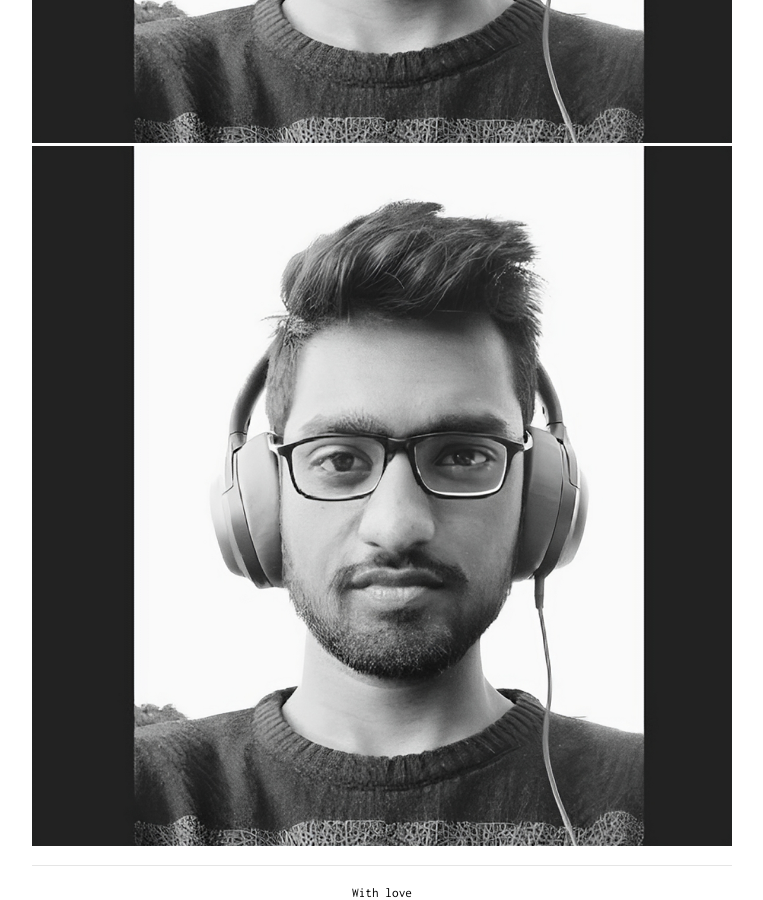
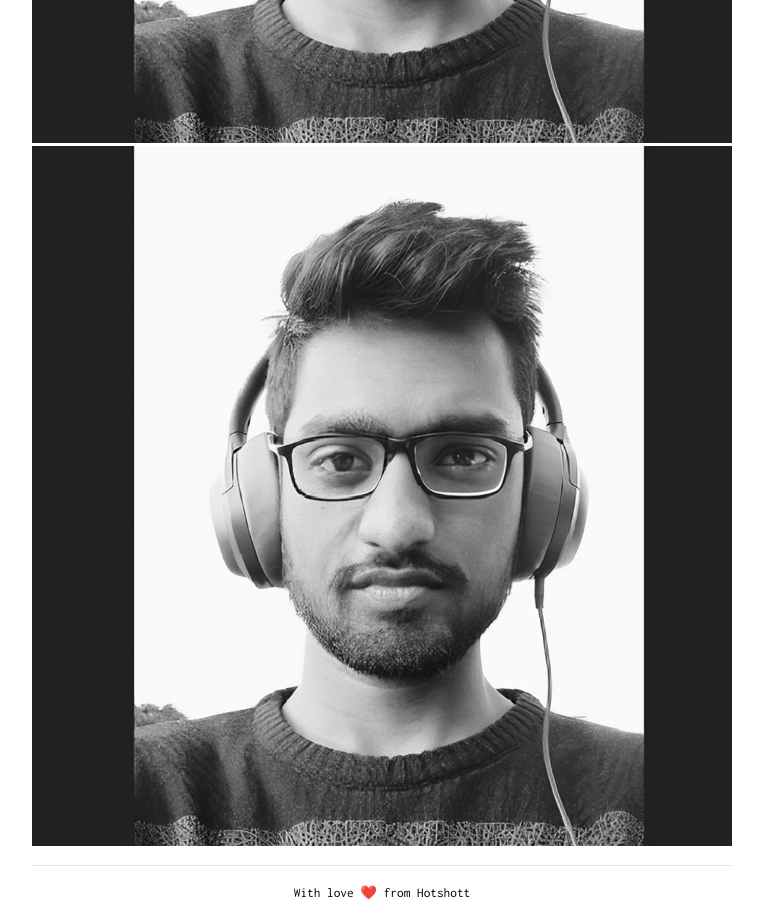
Before and after one commit to hotshott22/portfolio, a Jekyll site: the page built from blog.md, in a window 1280 px wide and 900 px high, scrolled down 1918 px. Shown: the whole window, without its empty margins (258-1021 px from the left). Built offline with Jekyll 4.4.1, drawn with Linux system fonts in a browser that asks for light colours; nearby versions of some CDN libraries.

Commit message:
Update _config.yml

```diff
--- a/_config.yml
+++ b/_config.yml
@@ -10,7 +10,7 @@ tracking_id: #
 
 footer: yes
 footer_url: "https://github.com/prashikpatil221"
-footer_text: "With love"
+footer_text: "With love ❤️ from Hotshott"
 
 sass:
     style: compressed
```
